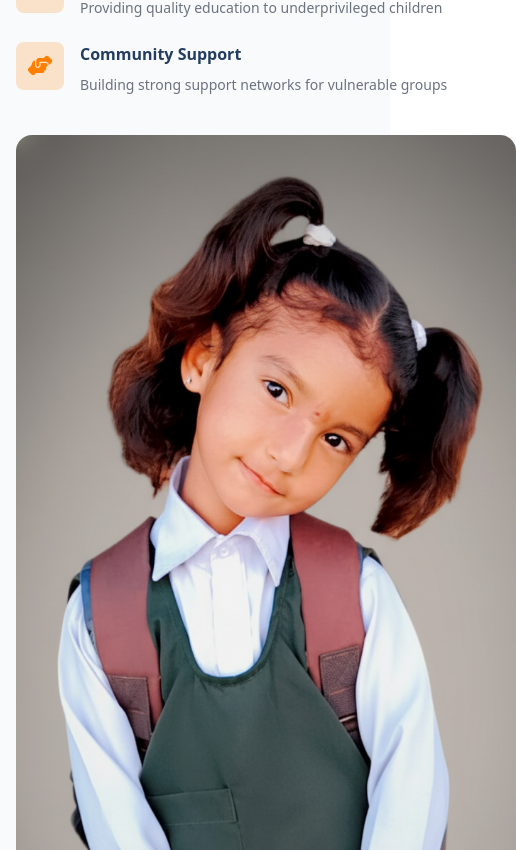
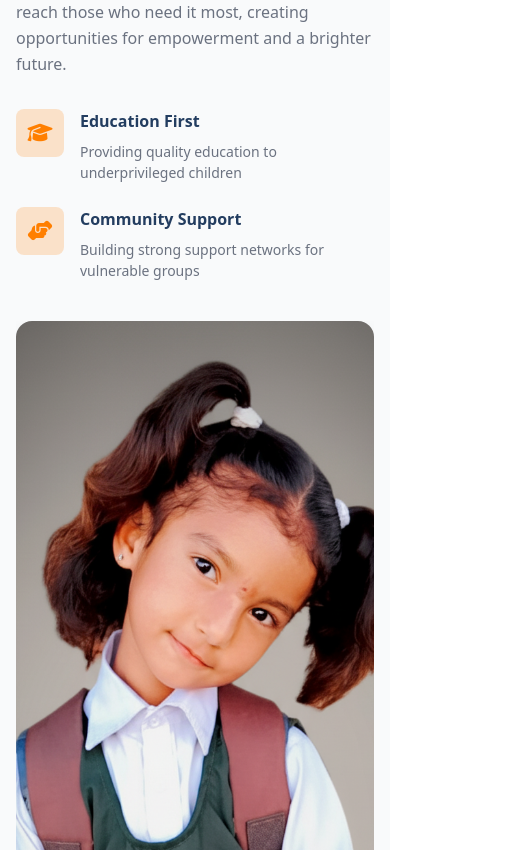
Before and after one commit to Maria715/projectsoch, a React (Create React App) app: page / in a window 390 px wide. Shown: the part 1834-2684 px from the top of the page, 516 px wide, since content can reach past the window. Built offline with nearby package versions, Linux system fonts and the light colour scheme.

Commit message:
resolve responsive issues in about section and finalize success stories section

```diff
--- a/src/App.css
+++ b/src/App.css
@@ -33,3 +33,12 @@
 .nav-hover:hover::after {
   width: 100%;
 }
+
+
+
+body{
+  padding: 0;
+  margin: 0;
+  overflow-x: hidden;
+  width: 100%;
+}
--- a/src/App.js
+++ b/src/App.js
@@ -18,7 +18,7 @@ import Stories from "./components/Stories";
 
 function Home() {
   return (
-    <div className="App">
+    <div className="App overflow-x-hidden w-[100%]">
       <Navigation />
       <Hero />
       <FadeInSection><About /></FadeInSection>
@@ -28,8 +28,8 @@ function Home() {
 
       <FadeInSection><Mission /></FadeInSection>
       <FadeInSection><Stories /></FadeInSection>
-      <FadeInSection><Volunteers /></FadeInSection>
-      <Contact />
+      <Volunteers />
+     <FadeInSection> <Contact /></FadeInSection>
       <Footer />
     </div>
   );
--- a/src/components/About.js
+++ b/src/components/About.js
@@ -34,9 +34,10 @@ const About = () => {
 
   const contentStyles = {
   display: 'grid',
-  gridTemplateColumns: 'repeat(auto-fit, minmax(500px, 1fr))',
+  gridTemplateColumns: 'repeat(auto-fit, minmax(280px, 1fr))',
   gap: '2.5rem',
   alignItems: 'center',
+
 };
 
 
@@ -115,6 +116,7 @@ const About = () => {
     boxShadow: '0 25px 50px -12px rgba(0, 0, 0, 0.25)',
     objectFit: 'cover',
     objectPosition: 'center top',
+    maxWidth:'400px'
   };
 
 
--- a/src/components/Atoms/FadeInsections.jsx
+++ b/src/components/Atoms/FadeInsections.jsx
@@ -22,7 +22,7 @@ const FadeInSection = ({ children }) => {
   return (
     <div
       ref={ref}
-      className={`transition-all duration-1000 ease-out transform ${
+      className={`w-full block overflow-visible transition-all duration-1000 ease-out transform ${
         isVisible ? 'opacity-100 translate-y-0' : 'opacity-0 translate-y-10'
       }`}
     >
--- a/src/components/Hero.js
+++ b/src/components/Hero.js
@@ -47,11 +47,13 @@ const Hero = () => {
   }, []);
 
   const heroStyles = {
-    paddingTop: '5rem',
-    paddingBottom: '4rem',
+    padding: '5rem 0' ,
+    // paddingBottom: '4rem',
     background: 'linear-gradient(135deg, #233d60 0%, #2d4a6b 50%, #1d314e 100%)',
     color: 'white',
-    textAlign: 'center'
+    textAlign: 'center',
+    minWidth: '100%'
+
   };
 
   const containerStyles = {
--- a/src/components/Volunteers.js
+++ b/src/components/Volunteers.js
@@ -161,7 +161,7 @@ const Volunteers = () => {
   };
 
   return (
-    <section id="volunteers">
+    <section id="volunteers" className="mt-0">
       <h2
         style={{
           textAlign: "center",
@@ -176,6 +176,7 @@ const Volunteers = () => {
       </h2>
       <div style={gridStyles}>
         {volunteers.map((member) => (
+
           <TeamMemberCard
             key={member.id}
             image={member.image}
```
